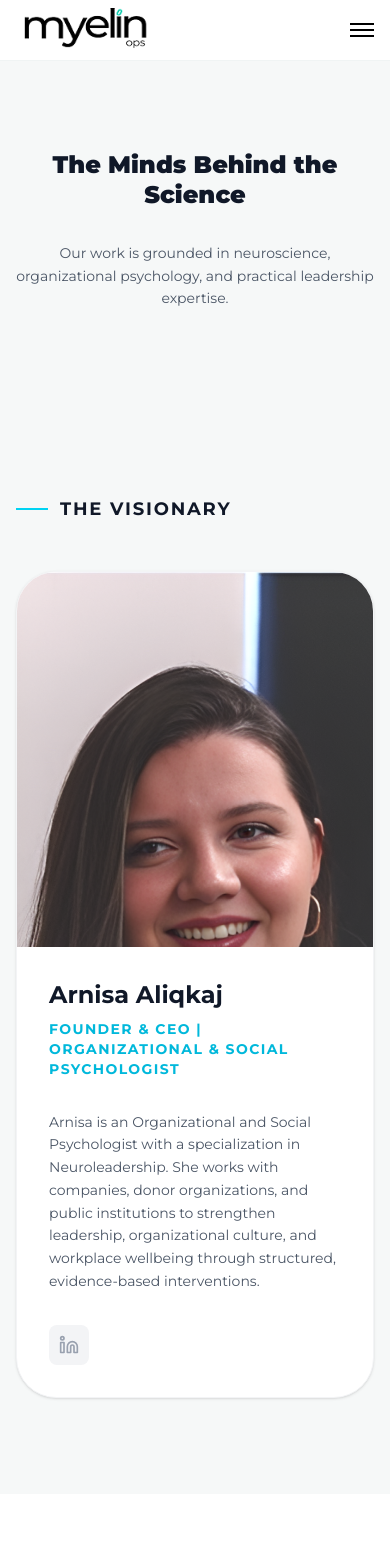
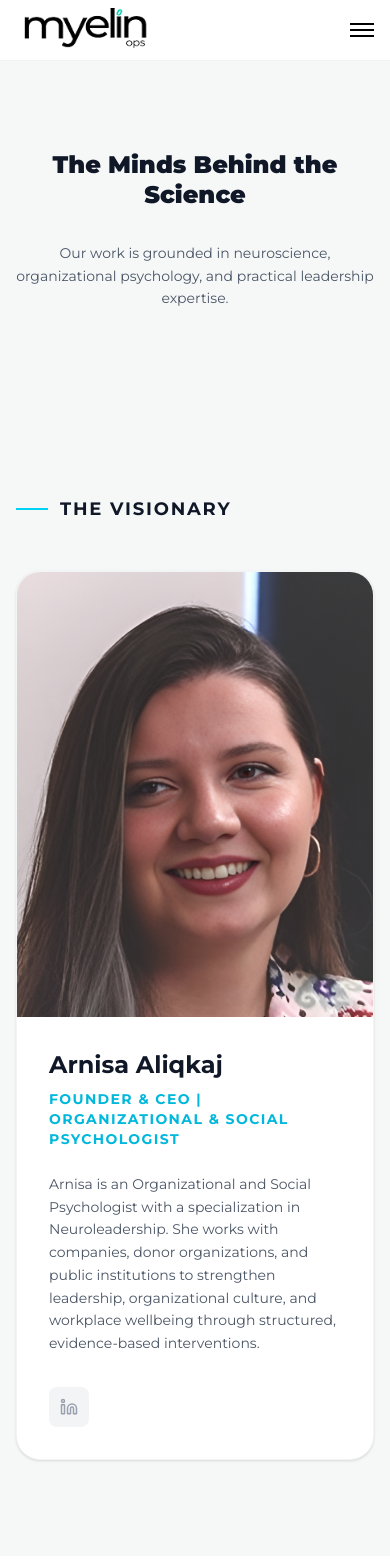
Before and after one commit to Myelin-Ops/website, a Next.js app: page /team in a window 390 px wide. Shown: the top 1568 px of the page. Built offline with nearby package versions, Linux system fonts and the light colour scheme.

Commit message:
feat: create TeamContent component with responsive layout and team member profiles

```diff
--- a/src/components/TeamContent.jsx
+++ b/src/components/TeamContent.jsx
@@ -63,14 +63,15 @@ function TeamContent() {
             </span>
           </div>
 
+          {/* Desktop/Laptop Version (lg and up) */}
           <motion.div
             initial="hidden"
             whileInView="visible"
             viewport={{ once: true }}
             variants={fadeUp}
-            className="bg-white rounded-[40px] overflow-hidden shadow-sm border border-gray-100 flex flex-col lg:flex-row items-stretch max-w-full sm:max-w-xl lg:max-w-6xl mx-auto w-full"
+            className="hidden lg:flex bg-white rounded-3xl overflow-hidden shadow-sm border border-gray-100 flex-row items-stretch max-w-6xl mx-auto w-full isolate"
           >
-            <div className="lg:w-2/5 w-full relative aspect-[19/20] lg:aspect-[2/3]">
+            <div className="w-2/5 relative aspect-[2/3]">
               <Image
                 src={arnisaImg}
                 alt={t("team.members.arnisa.name")}
@@ -78,17 +79,17 @@ function TeamContent() {
                 fill
               />
             </div>
-            <div className="lg:w-3/5 p-8 md:p-16 flex flex-col justify-between flex-1">
+            <div className="w-3/5 p-16 flex flex-col justify-between flex-1">
               <div>
-                <h2 className="text-2xl md:text-3xl font-bold text-gray-900 mb-2">
+                <h2 className="text-3xl font-bold text-gray-900 mb-2">
                   {t("team.members.arnisa.name")}
                 </h2>
-                <span className="text-cyan-500 font-bold text-sm md:text-base tracking-widest uppercase block">
+                <span className="text-cyan-500 font-bold text-base tracking-widest uppercase block">
                   {t("team.members.arnisa.role")}
                 </span>
               </div>
               <div className="flex flex-col justify-center flex-1 py-8">
-                <p className="text-gray-600 leading-relaxed text-sm md:text-lg m-0">
+                <p className="text-gray-600 leading-relaxed text-lg m-0">
                   {t("team.members.arnisa.bio")}
                 </p>
               </div>
@@ -100,6 +101,47 @@ function TeamContent() {
                   className="w-10 h-10 bg-gray-100 rounded-lg inline-flex items-center justify-center text-gray-400 hover:text-cyan-500 hover:bg-cyan-50 transition-colors"
                 >
                   <Linkedin size={20} />
+                </a>
+              </div>
+            </div>
+          </motion.div>
+
+          {/* Mobile/Tablet Version (below lg) */}
+          <motion.div
+            initial="hidden"
+            whileInView="visible"
+            viewport={{ once: true }}
+            variants={fadeUp}
+            className="lg:hidden bg-white rounded-3xl overflow-hidden shadow-sm border border-gray-100 flex flex-col max-w-xl mx-auto w-full isolate"
+          >
+            <div className="relative aspect-[4/5] w-full">
+              <Image
+                src={arnisaImg}
+                alt={t("team.members.arnisa.name")}
+                className="w-full h-full object-cover object-center"
+                fill
+              />
+            </div>
+            <div className="p-8 flex flex-col">
+              <div className="mb-6">
+                <h2 className="text-2xl font-bold text-gray-900 mb-2">
+                  {t("team.members.arnisa.name")}
+                </h2>
+                <span className="text-cyan-500 font-bold text-sm tracking-widest uppercase block">
+                  {t("team.members.arnisa.role")}
+                </span>
+              </div>
+              <p className="text-gray-600 leading-relaxed text-sm mb-8">
+                {t("team.members.arnisa.bio")}
+              </p>
+              <div>
+                <a
+                  href={t("team.members.arnisa.linkedin")}
+                  target="_blank"
+                  rel="noopener noreferrer"
+                  className="w-10 h-10 bg-gray-100 rounded-lg inline-flex items-center justify-center text-gray-400 hover:text-cyan-500 hover:bg-cyan-50 transition-colors"
+                >
+                  <Linkedin size={18} />
                 </a>
               </div>
             </div>
@@ -133,7 +175,7 @@ function TeamContent() {
               <motion.div
                 key={member.key}
                 variants={fadeUp}
-                className="bg-white rounded-[40px] overflow-hidden flex flex-col h-full w-full max-w-xl mx-auto"
+                className="bg-white rounded-3xl overflow-hidden flex flex-col h-full w-full max-w-xl mx-auto isolate"
               >
                 <div className="relative h-[450px] lg:h-[550px] w-full">
                   <Image
```
